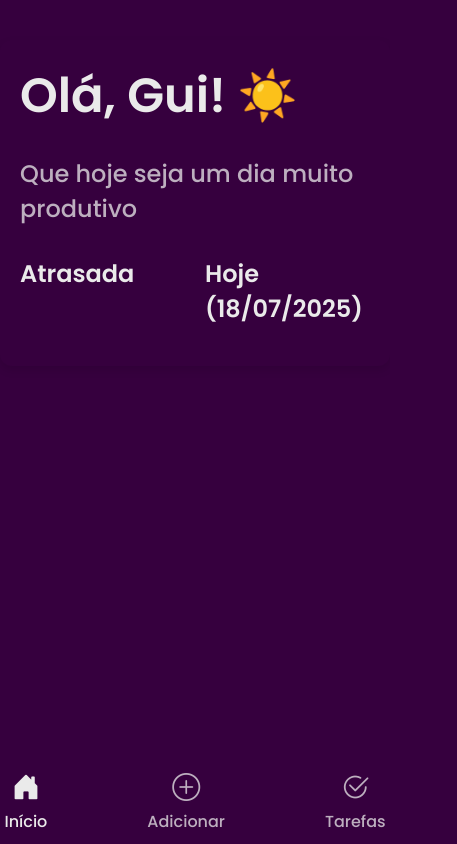
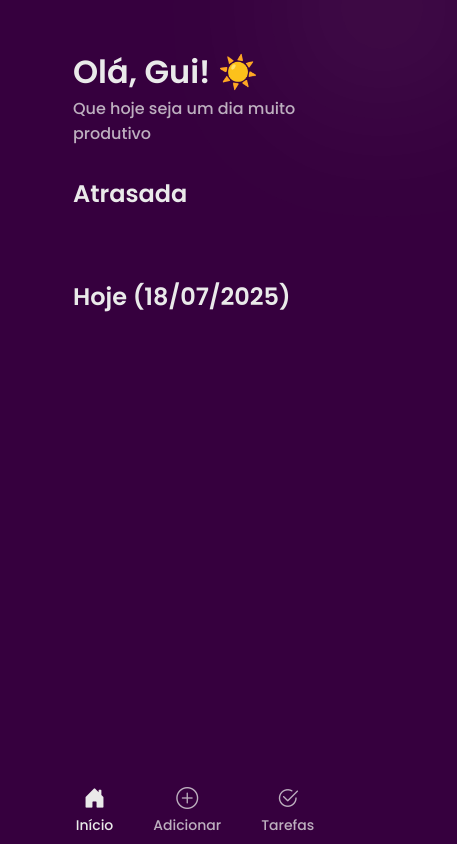
Before and after one commit to GuiFurlaneti/todo-app, a React (Vite) app: page / in a window 390 px wide. Shown: the whole page, 457 px wide, since content can reach past the window. Built offline with nearby package versions, Linux system fonts and the light colour scheme; the HTML template or start-up script is replaced by a standard one.

Commit message:
refactor: reorganiza estilos e corrige conflitos de responsividade

```diff
--- a/src/App.css
+++ b/src/App.css
@@ -16,21 +16,57 @@
   flex-direction: column;
 }
 
+.app-container {
+  max-width: 100%;
+  margin: 0 25px;
+  background-color: transparent;
+  border-radius: 12px;
+  box-shadow: none;
+  padding: 3rem;
+}
+
+/* GLOW CIRCLE */
+.glow-circle {
+  position: absolute;
+  top: 1%;
+  left: 98%;
+  width: 150px;
+  height: 150px;
+  background: radial-gradient(circle, #fff, transparent 40%);
+  border-radius: 50%;
+  transform: translate(-50%, -50%);
+  filter: blur(90px);
+  pointer-events: none;
+  z-index: 10;
+}
+h1 {
+  color: var(--text-color);
+  font-size: 3rem;
+  margin-bottom: 0;
+  text-align: left;
+  font-weight: bold;
+}
+
+h2 {
+    color: var(--text-color);
+    font-size: 1.5em;
+    font-weight: bold;
+}
+
+p {
+  color: var(--text-color);
+  font-size: 1.5rem;
+  margin-bottom: 1.5rem;
+  text-align: left;
+  font-weight: 500;
+  opacity: 75%;
+}
+
 .form-tarefa {
   display: flex;
   flex-direction: column;
   gap: 10px;
   margin-bottom: 20px;
-}
-
-.form-tarefa input {
-  flex: 1;
-  padding: 10px;
-  font-size: 2rem;
-  border: 2px solid #ccc;
-  border-radius: 8px;
-  background-color: rgba(0, 0, 0, 0.25);
-  color: var(--text-color);
 }
 
 .form-tarefa input::placeholder,
@@ -179,3 +215,81 @@
     right: -314px;
     cursor: pointer;
 }
+
+/* --- RESPONSIVIDADE --- */
+
+@media (max-width: 429px) {
+  h1 {
+    font-size: 1.5rem;
+  }
+}
+
+/* Mobile pequeno (até 480px) */
+@media (max-width: 480px) {
+  .tela-inicio {
+    grid-template-columns: 1fr;
+    gap: 48px;
+  }
+
+  h1 {
+    font-size: 2rem;
+  }
+
+  p {
+    font-size: 1rem;
+  }
+
+  .menu-inferior {
+    gap: 40px;
+    padding: 8px;
+  }
+
+  .menu-inferior button {
+    font-size: 14px;
+  }
+
+  .menu-inferior i {
+    font-size: 22px;
+  }
+
+  .lista-tarefas {
+    gap: 16px;
+  }
+}
+
+/* Mobile grande (481px – 768px) */
+@media (min-width: 481px) and (max-width: 768px) {
+  .tela-inicio {
+    grid-template-columns: 1fr;
+    gap: 16px;
+  }
+
+  h1 {
+    font-size: 2.4rem;
+  }
+
+  p {
+    font-size: 1.3rem;
+  }
+
+  .menu-inferior {
+    gap: 60px;
+    padding: 10px;
+  }
+}
+
+/* Tablet (769px – 1024px) */
+@media (min-width: 769px) and (max-width: 1024px) {
+  .tela-inicio {
+    grid-template-columns: 1fr 1fr;
+    gap: 16px;
+  }
+
+  h1 {
+    font-size: 2.6rem;
+  }
+
+  p {
+    font-size: 1.4rem;
+  }
+}
--- a/src/App.jsx
+++ b/src/App.jsx
@@ -121,14 +121,13 @@ const editarTarefa = (id) => {
   setTelaAtual('adicionar');
 };
 
-
-
   return (
     <main className="app-container">
       <h1>Olá, Gui! ☀️</h1>
       <p>Que hoje seja um dia muito produtivo</p>
       {mensagem && <div className="mensagem">{mensagem}</div>}
 
+    <div className="glow-circle"></div> {/* Aqui está o glow circle! */}
 
     {telaAtual === 'inicio' && (
       <div className="tela-inicio">
--- a/src/components/FormularioTarefa.css
+++ b/src/components/FormularioTarefa.css
@@ -1,32 +1,5 @@
-.app-container {
-  max-width: 600px;
-  margin: 40px auto;
-  padding: 20px;
-  background-color: transparent;
-  border-radius: 12px;
-  box-shadow: 0 4px 10px rgba(0,0,0,0.1);
-  font-family: sans-serif;
-}
-
-h1 {
-  font-size: 3rem;
-  margin-bottom: 1.5rem;
-  text-align: left;
-  color: #eaeaea;
-  opacity: 100%;
-}
-
-p {
-  font-size: 1.5rem;
-  margin-bottom: 1.5rem;
-  text-align: left;
-  color: #eaeaea;
-  opacity: 75%;
-}
-
 .form-tarefa {
   display: flex;
-  flex-direction: column;
   gap: 10px;
   margin-bottom: 20px;
 }
@@ -34,10 +7,22 @@ p {
 .form-tarefa input {
   flex: 1;
   padding: 10px;
-  font-size: 2rem;
-  border: 2px solid #ccc;
+  font-size: 1rem;
+  border: none;
   border-radius: 8px;
+  background-color: rgba(0, 0, 0, 0.25);
+  color: var(--text-color);
+}
+
+.form-tarefa button {
   background-color: #eaeaea;
+  border: none;
+  color: #512358;
+  padding: 10px 16px;
+  border-radius: 8px;
+  font-weight: bold;
+  cursor: pointer;
+  transition: background 0.3s ease;
 }
 
 .form-tarefa button {
@@ -64,3 +49,52 @@ p {
   resize: vertical;
   min-height: 60px;
 }
+
+/* --- RESPONSIVIDADE --- */
+
+/* Mobile pequeno (até 480px) */
+@media (max-width: 480px) {
+  .app-container {
+    margin: 20px;
+    padding: 10px;
+  }
+
+  h1 {
+    font-size: 2rem;
+  }
+
+  p {
+    font-size: 1.2rem;
+  }
+
+  .form-tarefa input {
+    font-size: 1.2rem;
+  }
+}
+
+/* Mobile grande (481px – 768px) */
+@media (min-width: 481px) and (max-width: 768px) {
+  .app-container {
+    margin: 30px;
+    padding: 15px;
+  }
+
+  h1 {
+    font-size: 2.2rem;
+  }
+
+  p {
+    font-size: 1.3rem;
+  }
+
+  .form-tarefa input {
+    font-size: 1.4rem;
+  }
+}
+
+/* Tablet (769px – 1024px) */
+@media (min-width: 769px) and (max-width: 1024px) {
+  .app-container {
+    max-width: 500px;
+  }
+}
--- a/src/components/ListaTarefas.css
+++ b/src/components/ListaTarefas.css
@@ -6,3 +6,16 @@
   flex-direction: column;
   gap: 12px;
 }
+
+/* --- RESPONSIVIDADE --- */
+
+/* Mobile e tablet (até 768px) */
+@media (max-width: 768px) {
+  .lista-tarefas {
+    gap: 10px;
+  }
+
+  .lista-tarefas li {
+    width: 100%;
+  }
+}
--- a/src/components/Tarefa.css
+++ b/src/components/Tarefa.css
@@ -124,3 +124,34 @@
   right: 0;
   opacity: 1;
 }
+
+/* --- RESPONSIVIDADE --- */
+
+/* Mobile (até 768px) */
+@media (max-width: 768px) {
+  .tarefa-card {
+    align-items: flex-start;
+    gap: 8px;
+    padding: 12px;
+  }
+
+  .tarefa-conteudo strong {
+    font-size: 1rem;
+  }
+
+  .tarefa-conteudo p {
+    font-size: 0.85rem;
+  }
+
+  .data-limite {
+    font-size: 0.75rem;
+  }
+
+  .faixa-prioridade {
+    height: 6px;
+    width: 100%;
+    border-radius: 0 0 12px 12px;
+    bottom: 0;
+    left: 0;
+  }
+}
--- a/src/index.css
+++ b/src/index.css
@@ -14,78 +14,4 @@
 body {
   background-color: var(--background-color);
   color: var(--text-color);
-  padding-bottom: 60px;
 }
-
-/* GLOW CIRCLE */
-.glow-circle {
-  position: absolute;
-  top: 10%;
-  left: 94%;
-  width: 150px;
-  height: 150px;
-  background: radial-gradient(circle, var(--glow-circle), transparent 80%);
-  border-radius: 50%;
-  transform: translate(-50%, -50%);
-  filter: blur(80px);
-  pointer-events: none;
-  z-index: 10;
-}
-
-.app-container {
-  max-width: 100%;
-  margin: 0 25px;
-  padding: 20px;
-  background-color: transparent;
-  border-radius: 12px;
-  box-shadow: none;
-  padding: 3rem;
-}
-
-h1 {
-  color: var(--text-color);
-  font-size: 3rem;
-  margin-bottom: 0;
-  text-align: left;
-  font-weight: bold;
-}
-
-h2 {
-    color: var(--text-color);
-    font-size: 1.5em;
-    font-weight: bold;
-}
-
-p {
-  color: var(--text-color);
-  font-size: 1.5rem;
-  margin-bottom: 1.5rem;
-  text-align: left;
-  font-weight: 500;
-  opacity: 75%;
-}
-
-.form-tarefa {
-  display: flex;
-  gap: 10px;
-  margin-bottom: 20px;
-}
-
-.form-tarefa input {
-  flex: 1;
-  padding: 10px;
-  font-size: 1rem;
-  border: none;
-  border-radius: 8px;
-}
-
-.form-tarefa button {
-  background-color: #eaeaea;
-  border: none;
-  color: #512358;
-  padding: 10px 16px;
-  border-radius: 8px;
-  font-weight: bold;
-  cursor: pointer;
-  transition: background 0.3s ease;
-}
```
